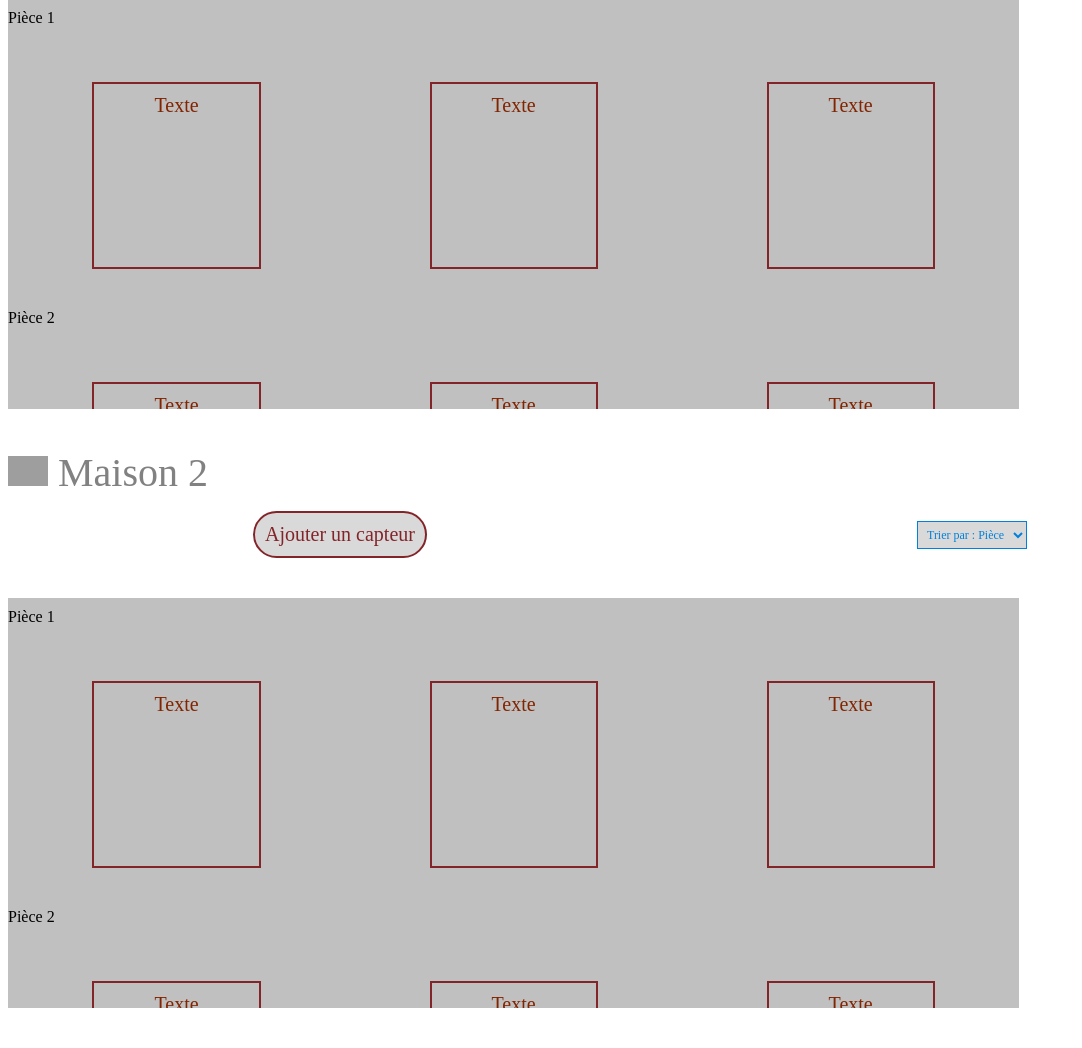
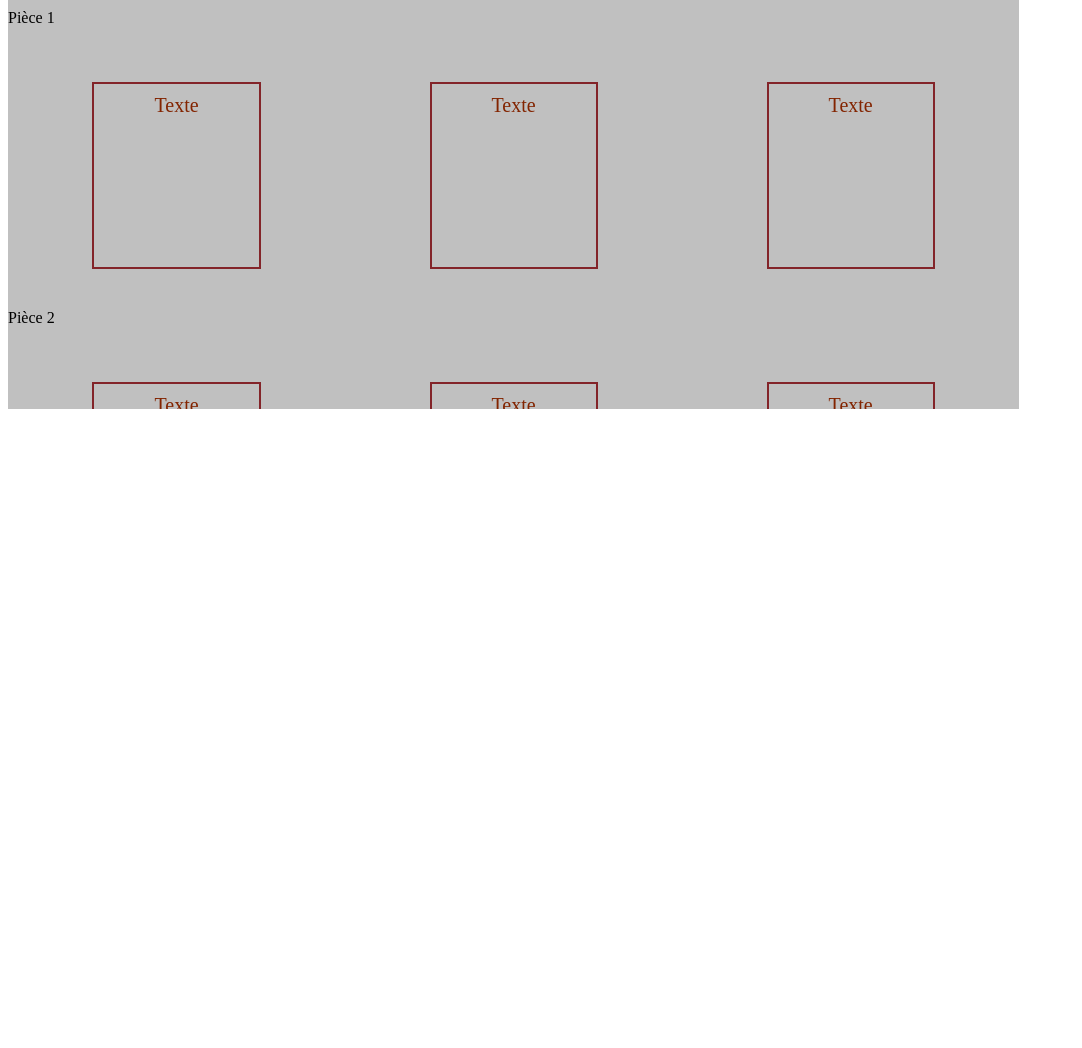
Before and after one commit to GuillaumeJouetp/KingDome, a PHP site: page /php/views/dashboard.php in a window 1280 px wide. Shown: the part 158-1206 px from the top of the page, without its empty margins (0-1082 px from the left). After the commit the page ends 567 px from the top, so only its background shows below. Run offline with PHP 8.4, Linux system fonts and the light colour scheme; grey boxes are pictures that could not be loaded.

Commit message:
ajout fonction dashboard

```diff
--- a/src/css/dashboard.css
+++ b/src/css/dashboard.css
@@ -68,7 +68,6 @@
         overflow: scroll; /* showing scrollbars */
         margin:40px 0px 40px 0px;
         padding:10px 0px 0px 0px;
-        justify-content: center;
   }
 
 
--- a/src/php/views/dashboard.php
+++ b/src/php/views/dashboard.php
@@ -13,7 +13,6 @@
 
 <body>
 	<div id=corps>
-		<div id="afficher">
 			<div class="ecriture1">
 				<img class="fleche" src="..\res\icones\fleche_bas.png">
 	    		Maison 1
@@ -59,51 +58,6 @@
 
 	        </div>
 	     </div>
-		<div id="afficher">
-			<div class="ecriture1">
-				<img class="fleche" src="..\res\icones\fleche_bas.png">
-	    		Maison 2
-	    	</div>
-			<div id="conteneur">
-		   		<div class="element , ecriture2">Ajouter un capteur</div>
-	 			<div class="element">
-
-		    				<span class="custom-dropdown custom-dropdown--white">
-		    				    <select class="custom-dropdown__select custom-dropdown__select--white">
-							       	<option>Trier par : Pièce</option>
-							       	<option>Type</option>
-							       	<option>Favori</option>
-							   	</select>
-							</span>
-
-				</div>
-	    	</div>
-	        <div class="pieces">
-	        	<div class="piece">
-	        		Pièce 1
-	        	</div>
-	        	<div id="conteneur">
-
-		   		<div class="element , ecriture3">Texte</div>
-	 			<div class="element , ecriture3">Texte</div>
-	 			<div class="element , ecriture3">Texte</div>
-
-	    		</div>
-
-	        	<div class="piece">
-	        		Pièce 2
-	        	</div>
-
-	        	<div id="conteneur">
-
-		   		<div class="element , ecriture3">Texte</div>
-	 			<div class="element , ecriture3">Texte</div>
-	 			<div class="element , ecriture3">Texte</div>
-
-	    		</div>
-	        </div>
-	     </div>
-	     </div>
 	</div>
 
 </body>
```
Also changed, not shown: src/php/controllers/dashboard.php (+29 -1 lines), src/php/views/dashboardSansCompte.php (added, +22 -0 lines).
